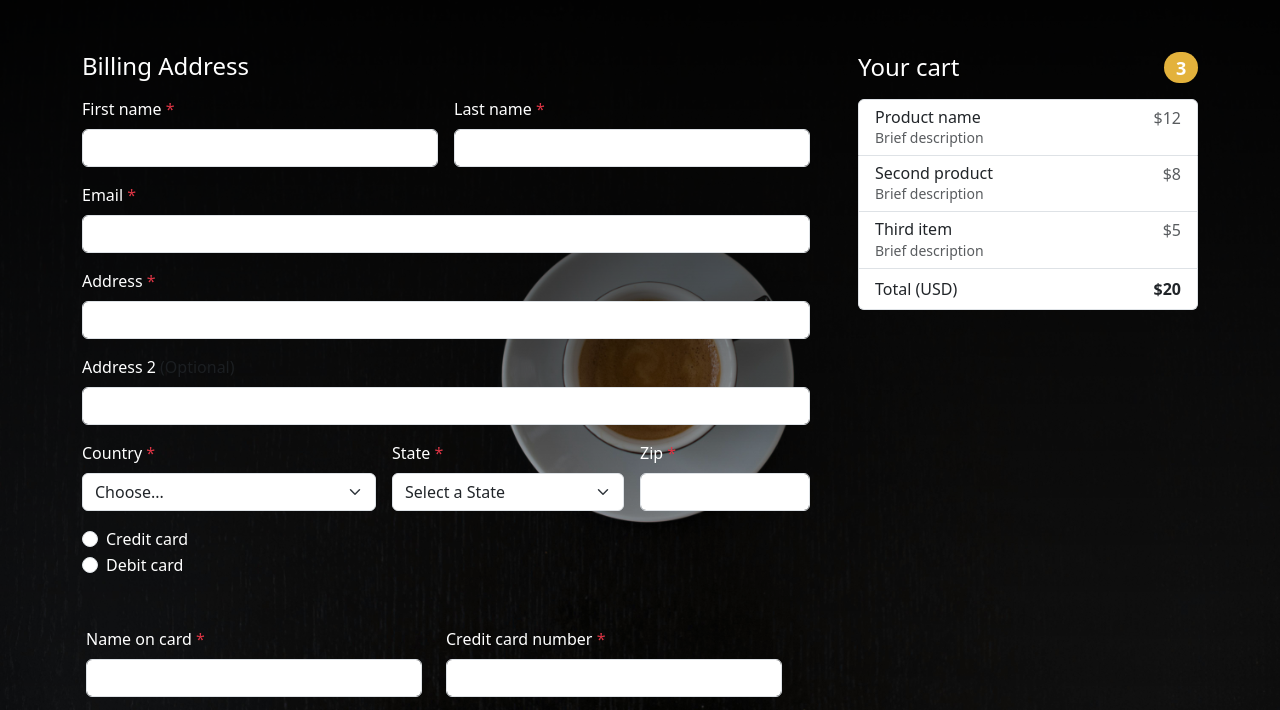
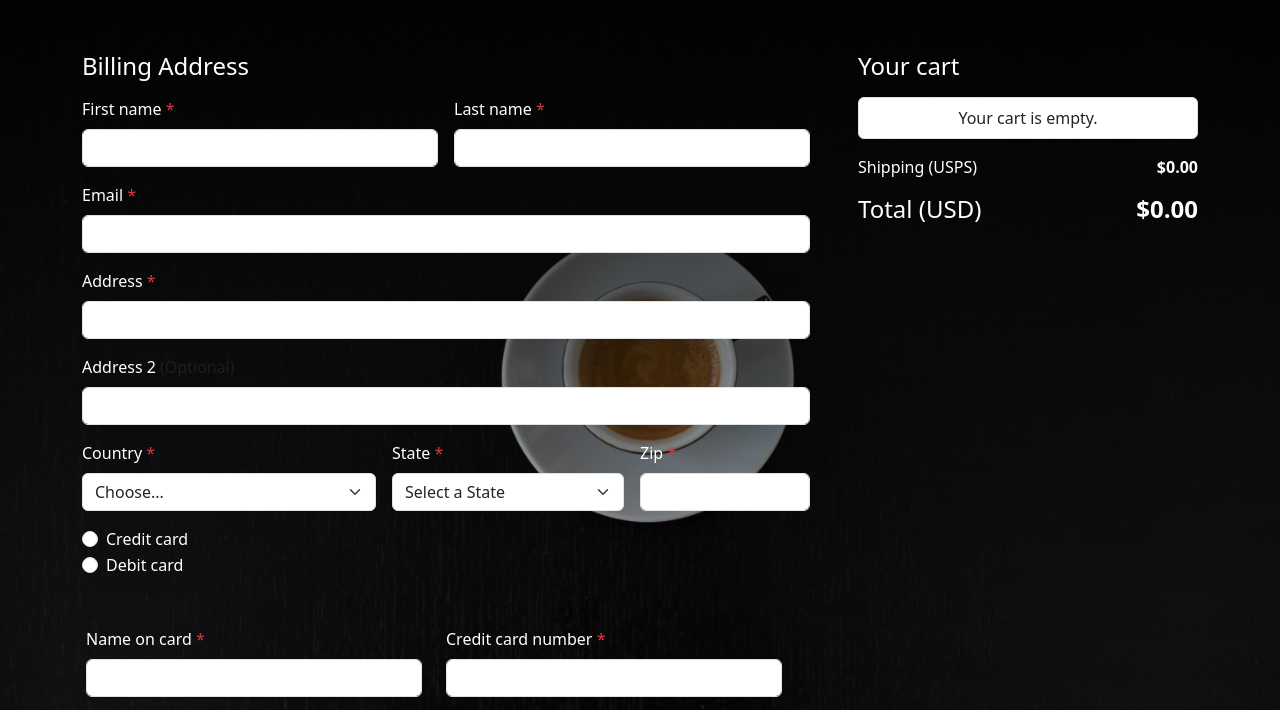
Before and after one commit to e-salgado/SunriseBrewingCo, a website: page billing.html in a window 1280 px wide. Shown: the part 90-800 px from the top of the page. Drawn offline with nearby package versions, Linux system fonts and the light colour scheme.

Commit message:
Update billing.html
made some changes to the mini cart box on the page. in addition, adding the shipping cost into the total price

```diff
--- a/billing.html
+++ b/billing.html
@@ -11,7 +11,6 @@
     <script src="https://ajax.googleapis.com/ajax/libs/angularjs/1.8.2/angular.min.js"></script>
     <link rel="stylesheet" href="./style/checkout.css">
     <title>Billing</title>
-</head>
     <style>
         body {
             -webkit-animation: opening 1s ease-in-out;
@@ -85,6 +84,8 @@
             margin-bottom: 1rem;
         }
     </style>
+</head>
+
 
     <body class="bg-body-tertiary">
         <div class="container">
@@ -92,33 +93,19 @@
             <div class="py-5 text-center">
                 <h1 class="h2">Billing form</h1>
             </div>
-            <div class="row g-5">
+            <div class="row g-5 cart-box">
                 <div class="col-md-5 col-lg-4 order-md-last">
                     <h4 class="d-flex justify-content-between align-items-center mb-3">Your
-                            cart <span class="badge rounded-pill">3</span> </h4>
-                    <ul class="list-group mb-3">
-                        <li class="list-group-item d-flex justify-content-between lh-sm">
-                            <div>
-                                <h6 class="my-0">Product name</h6> <small class="text-body-secondary">Brief
-                                    description</small>
-                            </div> <span class="text-body-secondary">$12</span>
+                            cart</h4>
+                        <ul id="billing-cart" class="list-group mb-3"></ul>
+                        <li class="list-group-item d-flex justify-content-between">
+                            <span>Shipping (<span id="billing-shipping-method"></span>)</span>
+                            <strong id="billing-shipping">$0.00</strong>
                         </li>
-                        <li class="list-group-item d-flex justify-content-between lh-sm">
-                            <div>
-                                <h6 class="my-0">Second product</h6> <small class="text-body-secondary">Brief
-                                    description</small>
-                            </div> <span class="text-body-secondary">$8</span>
-                        </li>
-                        <li class="list-group-item d-flex justify-content-between lh-sm">
-                            <div>
-                                <h6 class="my-0">Third item</h6> <small class="text-body-secondary">Brief
-                                    description</small>
-                            </div> <span class="text-body-secondary">$5</span>
-                        </li>
-                        <li class="list-group-item d-flex justify-content-between"> <span>Total (USD)</span>
-                            <strong>$20</strong> </li>
-                    </ul>
-
+                        <h4 class="d-flex justify-content-between align-items-center mt-3">
+                            Total (USD)
+                            <strong id="billing-total">$0.00</strong>
+                        </h4>
 
                 </div>
 					<div class="col-md-7 col-lg-8">
@@ -283,7 +270,7 @@
 							</div>
 
 							<hr class="my-4">
-							<button class="w-100 btn btn-primary btn-lg" type="submit">Place Order</button>
+							<button class="w-100 btn btn-primary btn-lg" type="submit" onclick="orderConf()">Place Order</button>
 						</div>
 					</form>
 				</div>
@@ -352,7 +339,6 @@
 					.then(res => res.json())
 					.then(data => {
 						console.log("Saved to CustomerInfo.json:", data);
-						alert("Billing info saved!");
 						form.$setPristine();
 						form.$setUntouched();
 						vm.firstName = vm.lastName = vm.email = vm.AddressOne = vm.AddressTwo = '';
@@ -362,10 +348,57 @@
 					.catch(err => console.error("Error saving data:", err));
 				};
 			});
+            function orderConf() {
+                alert("Thank you for your order! A confirmation email will be sent to you shortly.");
+                window.location.href = "index.html";
+            };
 </script>
-<script src="/docs/5.3/dist/js/bootstrap.bundle.min.js"
-    integrity="sha384-FKyoEForCGlyvwx9Hj09JcYn3nv7wiPVlz7YYwJrWVcXK/BmnVDxM+D2scQbITxI" class="astro-vvvwv3sm"></script>
-<script src="checkout.js" class="astro-vvvwv3sm"></script> <wfx-qluqaowbaemi><template
-        shadowrootmode="closed"></template></wfx-qluqaowbaemi>
+<script>
+    document.addEventListener("DOMContentLoaded", function () {
+        // Read cart from localStorage
+        const cart = JSON.parse(localStorage.getItem("cart")) || {};
+
+        const list = document.getElementById("billing-cart");
+        const totalEl = document.getElementById("billing-total");
+        let shippingData = JSON.parse(localStorage.getItem("selectedShipping")) || {
+            method: "USPS",
+            price: 0.00
+        };
+
+        const SHIPPING_RATE = shippingData.price;
+
+
+        let html = "";
+        let total = 0;
+
+        Object.values(cart).forEach(item => {
+            const itemTotal = item.price * item.quantity;
+            total += itemTotal;
+
+            html += `
+                <li class="list-group-item d-flex justify-content-between lh-sm">
+                    <div>
+                        <h6 class="my-0">${item.name}</h6>
+                        <small class="text-body-secondary">Qty: ${item.quantity}</small>
+                    </div>
+                    <span class="text-body-secondary">$${itemTotal.toFixed(2)}</span>
+                </li>
+            `;
+        });
+
+        if (Object.keys(cart).length === 0) {
+            html = `<li class="list-group-item text-center">Your cart is empty.</li>`;
+        }
+
+        list.innerHTML = html;
+        document.getElementById("billing-shipping-method").textContent = shippingData.method;
+        document.getElementById("billing-shipping").textContent = `$${SHIPPING_RATE.toFixed(2)}`;
+        total += SHIPPING_RATE;
+        totalEl.textContent  = `$${total.toFixed(2)}`;
+    });
+</script>
+
+<script src="https://cdn.jsdelivr.net/npm/bootstrap@5.3.8/dist/js/bootstrap.bundle.min.js"></script>
+
 <script src="https://ajax.googleapis.com/ajax/libs/jquery/3.7.1/jquery.min.js"></script>
 <script src="./script.js"></script>
```
Lines whose indentation alone changed are shown as unchanged.
